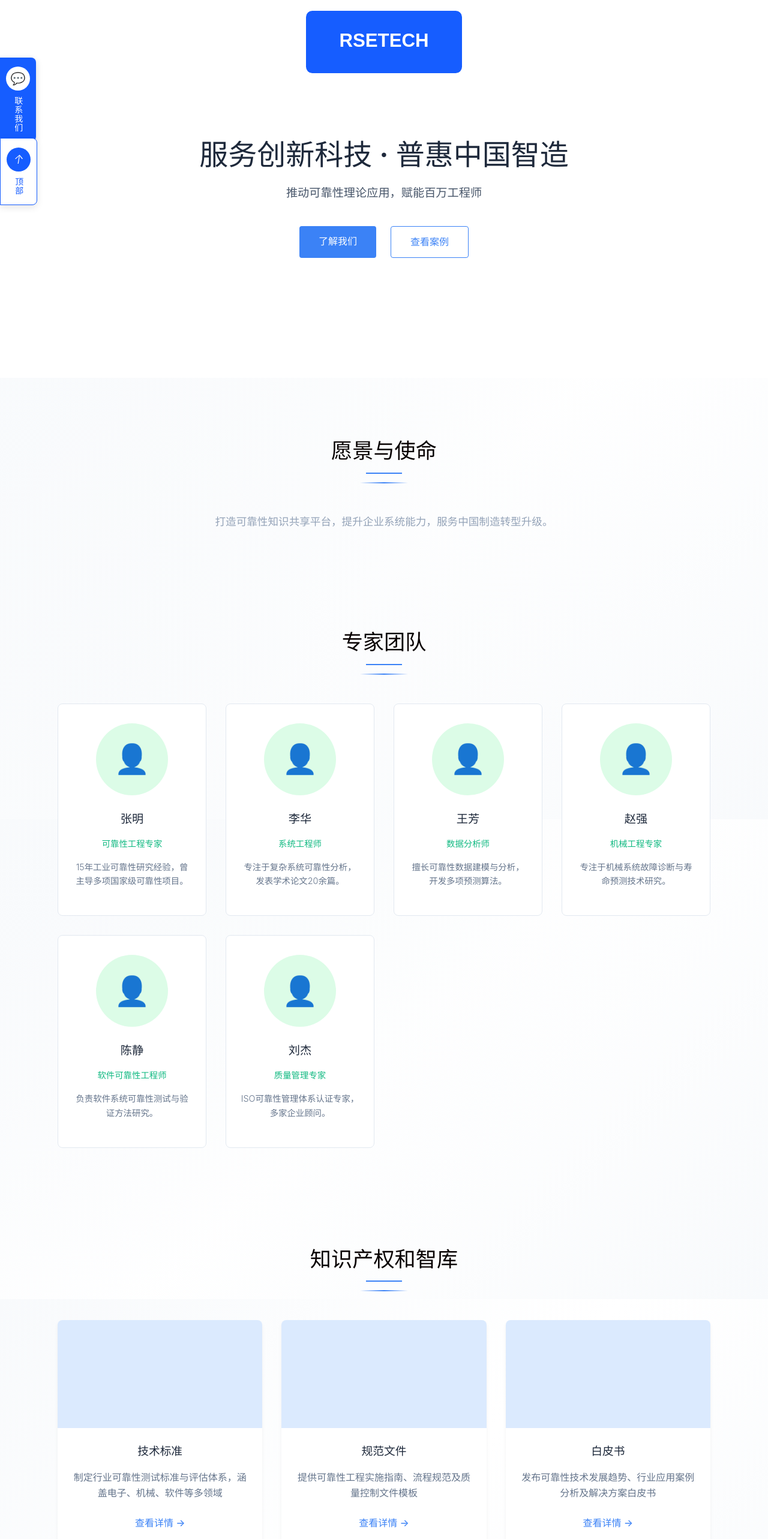
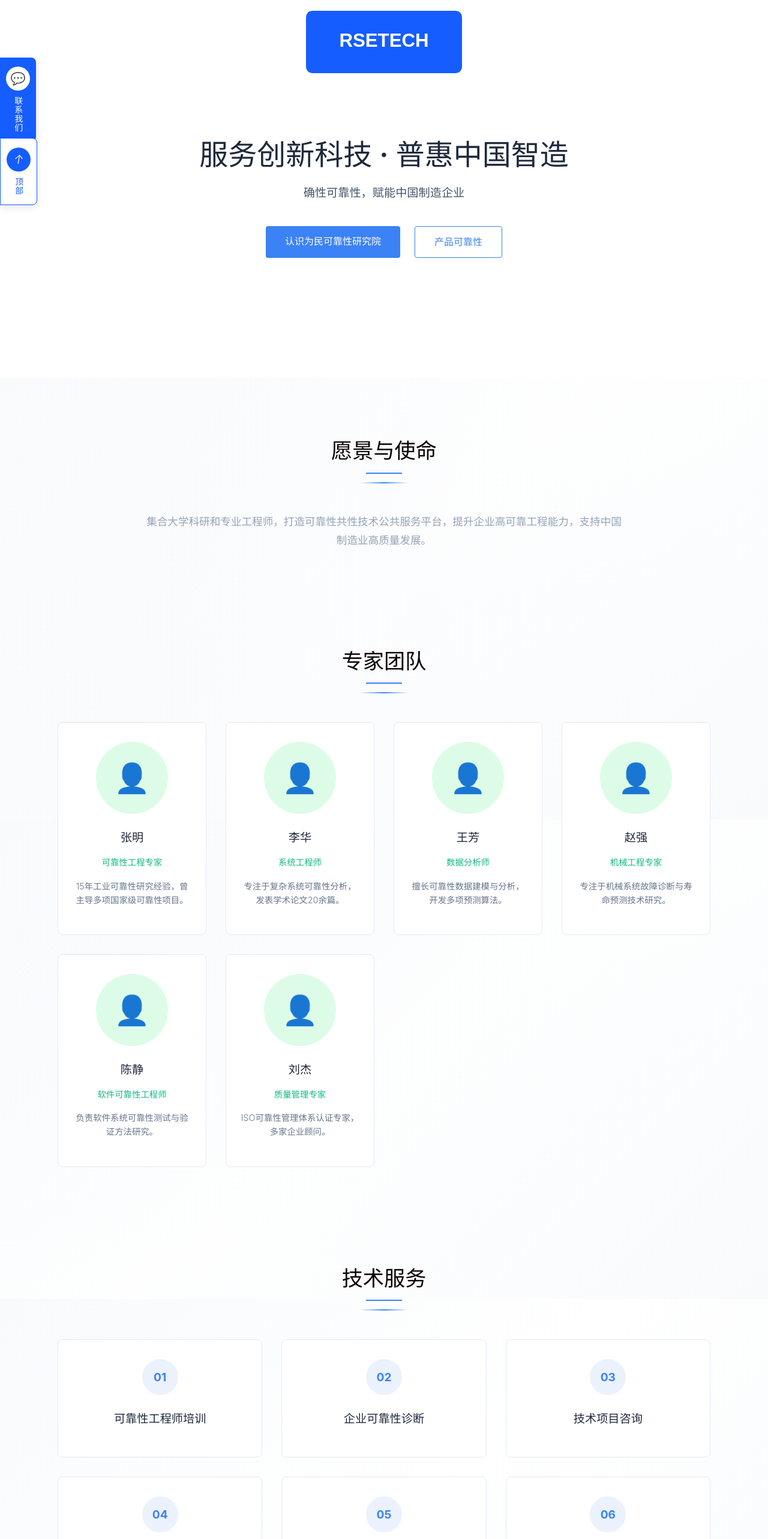
Before and after one commit to dididiskq/WeiMin, a Vue app in the folder vue-wmhx-pro/: page / in a window 1280 px wide. Shown: the part 234-2800 px from the top of the page at 60% size. Built offline with nearby package versions, Linux system fonts and the light colour scheme.

Commit message:
feat(首页): 更新首页内容并新增技术服务板块
- 修改标语和按钮文字以更准确描述服务内容
- 新增详细的技术服务卡片展示8项核心服务
- 调整部分文案以更好体现服务价值
- 重新组织页面结构，将技术服务板块位置提前

```diff
--- a/vue-wmhx-pro/src/views/Home.vue
+++ b/vue-wmhx-pro/src/views/Home.vue
@@ -97,10 +97,10 @@ onMounted(() => {
   <img src="@/assets/logo.svg" alt="品牌logo" class="animated-logo">
   <div class="hero-content-below-logo">
     <h1 class="hero-title">服务创新科技 · 普惠中国智造</h1>
-    <p class="hero-subtitle">推动可靠性理论应用，赋能百万工程师</p>
+    <p class="hero-subtitle">确性可靠性，赋能中国制造企业</p>
     <div class="hero-buttons">
-      <router-link to="/institute-introduction" class="primary-btn">了解我们</router-link>
-      <router-link to="/project-case" class="secondary-btn">查看案例</router-link>
+      <router-link to="/institute-introduction" class="primary-btn">认识为民可靠性研究院</router-link>
+      <router-link to="/project-case" class="secondary-btn">产品可靠性</router-link>
     </div>
   </div>
 </div>
@@ -119,7 +119,7 @@ onMounted(() => {
           <div class="section-divider"></div>
         </div>
         <div class="section-content">
-          <p>打造可靠性知识共享平台，提升企业系统能力，服务中国制造转型升级。</p>
+          <p>集合大学科研和专业工程师，打造可靠性共性技术公共服务平台，提升企业高可靠工程能力，支持中国制造业高质量发展。</p>
         </div>
       </section>
 
@@ -175,6 +175,48 @@ onMounted(() => {
         </div>
       </section>
 
+      <!-- 核心服务 -->
+      <section id="services" class="section fade-in">
+        <div class="section-header">
+          <h2 class="section-title">技术服务</h2>
+          <div class="section-divider"></div>
+        </div>
+        <div class="services-grid">
+          <div class="service-card hover-lift">
+            <div class="card-icon"><span>01</span></div>
+            <h3>可靠性工程师培训</h3>
+          </div>
+          <div class="service-card hover-lift">
+            <div class="card-icon"><span>02</span></div>
+            <h3>企业可靠性诊断</h3>
+          </div>
+          <div class="service-card hover-lift">
+            <div class="card-icon"><span>03</span></div>
+            <h3>技术项目咨询</h3>
+          </div>
+          <div class="service-card hover-lift">
+            <div class="card-icon"><span>04</span></div>
+            <h3>工程师驻场服务</h3>
+          </div>
+          <div class="service-card hover-lift">
+            <div class="card-icon"><span>05</span></div>
+            <h3>供应链可靠性</h3>
+          </div>
+          <div class="service-card hover-lift">
+            <div class="card-icon"><span>06</span></div>
+            <h3>可靠性正向设计</h3>
+          </div>
+          <div class="service-card hover-lift">
+            <div class="card-icon"><span>07</span></div>
+            <h3>标准和认证</h3>
+          </div>
+          <div class="service-card hover-lift">
+            <div class="card-icon"><span>08</span></div>
+            <h3>企业高可靠平台建设</h3>
+          </div>
+        </div>
+      </section>
+
       <!-- 知识产权和智库 -->
       <section id="intellectual-property" class="section fade-in">
         <div class="section-header">
@@ -211,36 +253,6 @@ onMounted(() => {
             <h3 class="case-title">培训资料</h3>
             <p class="case-desc">开发专业培训课件、视频教程及实践案例分析材料</p>
             <router-link to="/intellectual-property" class="case-link">查看详情 →</router-link>
-          </div>
-        </div>
-      </section>
-
-      <!-- 核心服务 -->
-      <section id="services" class="section fade-in">
-        <div class="section-header">
-          <h2 class="section-title">核心服务</h2>
-          <div class="section-divider"></div>
-        </div>
-        <div class="services-grid">
-          <div class="service-card hover-lift">
-            <div class="card-icon"><span>01</span></div>
-            <h3>工程师培训</h3>
-          </div>
-          <div class="service-card hover-lift">
-            <div class="card-icon"><span>02</span></div>
-            <h3>企业系统诊断</h3>
-          </div>
-          <div class="service-card hover-lift">
-            <div class="card-icon"><span>03</span></div>
-            <h3>技术咨询示范</h3>
-          </div>
-          <div class="service-card hover-lift">
-            <div class="card-icon"><span>04</span></div>
-            <h3>标准体系建设</h3>
-          </div>
-          <div class="service-card hover-lift">
-            <div class="card-icon"><span>05</span></div>
-            <h3>可靠性平台搭建</h3>
           </div>
         </div>
       </section>
```
